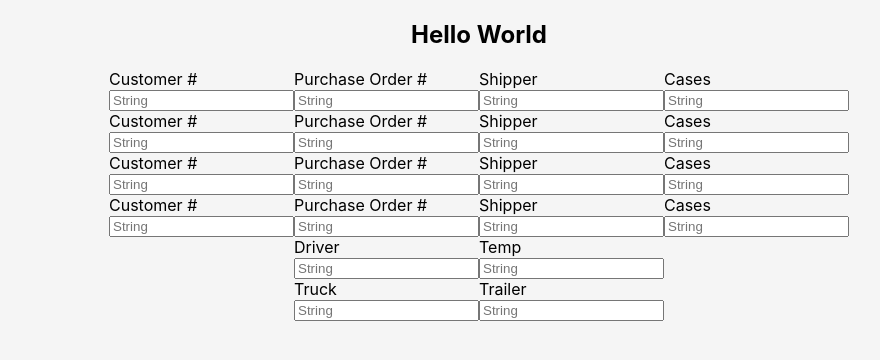
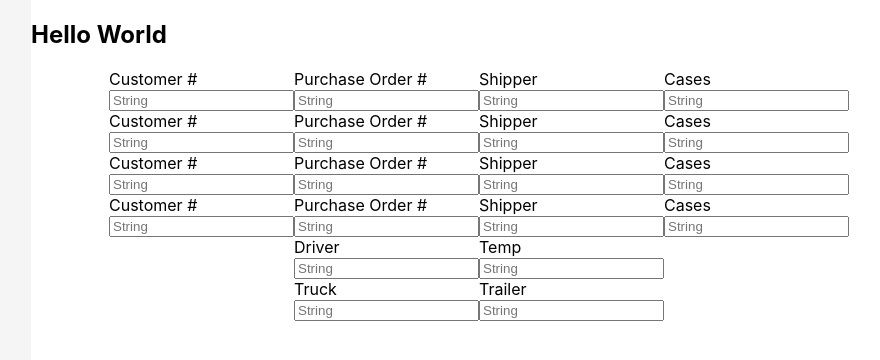
Before and after one commit to RiazCKhan/SR-front-end-test, a React (Create React App) app: page / in a window 1280 px wide. Shown: the top 360 px of the page, without its empty margins (161-1041 px from the left). Built offline with nearby package versions, Linux system fonts and the light colour scheme.

Commit message:
add form-content class

```diff
--- a/src/App.js
+++ b/src/App.js
@@ -13,9 +13,11 @@ import { faGripVertical } from '@fortawesome/free-solid-svg-icons'
 function App() {
   return (
     <section className='App'>
+      <div className='form-content'>
       <h1>Hello World</h1>
       <PurchaseList />
       <ShipmentList />
+      </div>
     </section>
   );
 }
```
